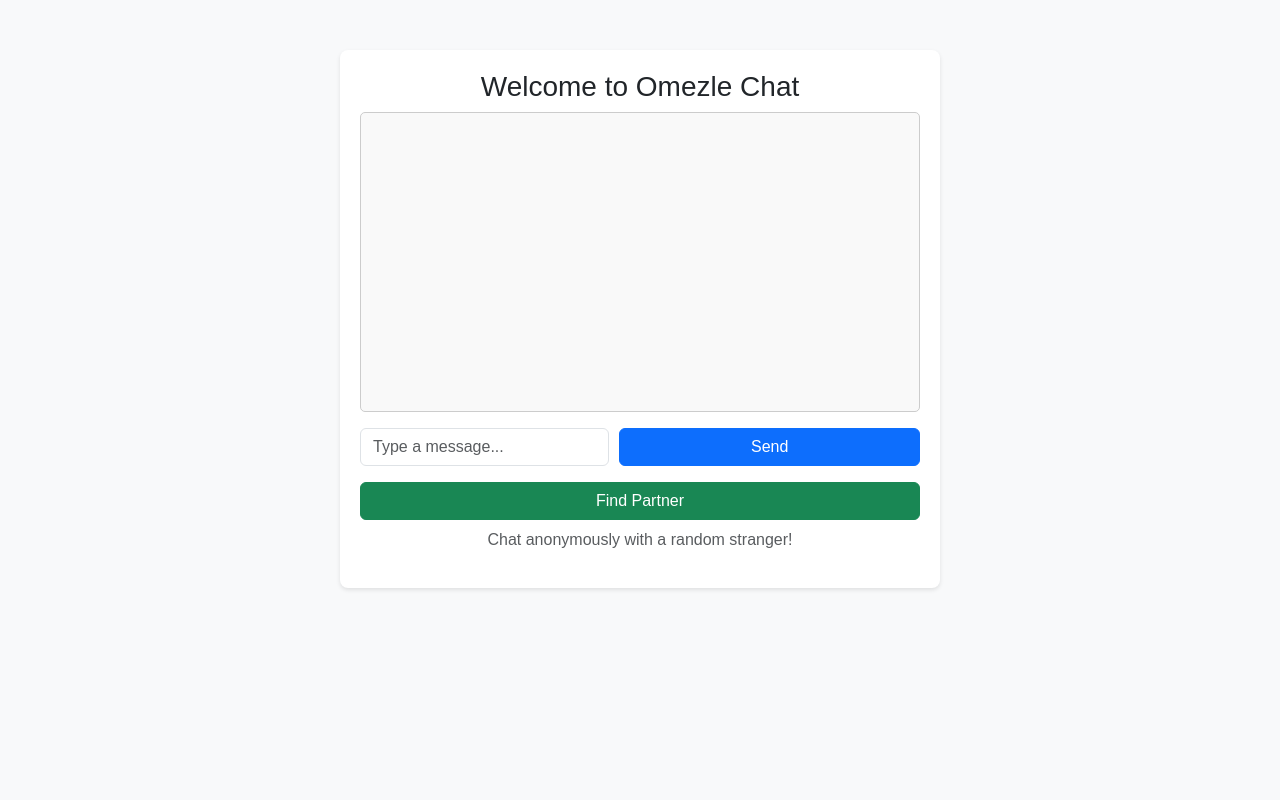
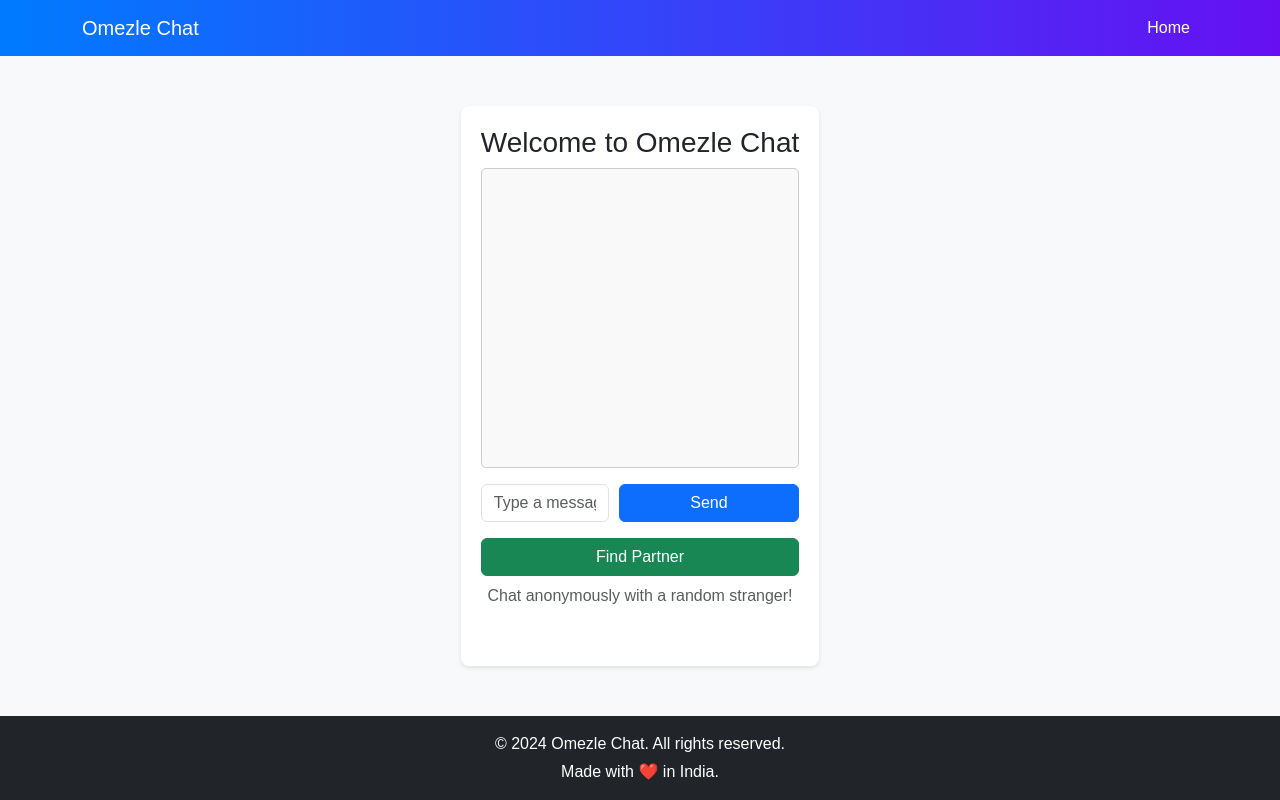
Before and after one commit to SkvProgrammer/random-chat-web-app-omezle, a Flask app: page / in a window 1280 px wide. Run offline with Flask 3, Linux system fonts and the light colour scheme; some libraries are stand-ins or nearby versions.

Commit message:
Add files via upload

```diff
--- a/templates/index.html
+++ b/templates/index.html
@@ -7,6 +7,18 @@
     <!-- Bootstrap CSS -->
     <link href="https://cdn.jsdelivr.net/npm/bootstrap@5.3.0/dist/css/bootstrap.min.css" rel="stylesheet">
     <style>
+            html, body {
+        height: 100%; /* Full height for the viewport */
+        margin: 0; /* Remove default margin */
+        display: flex;
+        flex-direction: column;
+    }
+
+    /* Ensure the main content expands to fill the available space */
+   .chat-container {
+        flex: 1;
+    }
+
         body {
             background-color: #f8f9fa;
             font-family: Arial, sans-serif;
@@ -38,9 +50,49 @@
             display: flex;
             gap: 10px;
         }
+
+        footer {
+    background-color: #212529;
+    color: #ffffff;
+}
+footer a {
+    color: #ffc107;
+    text-decoration: none;
+}
+footer a:hover {
+    text-decoration: underline;
+}
+header {
+    background: linear-gradient(90deg, #007bff, #6610f2); /* Blue to Purple */
+
+}
+
+
+
     </style>
 </head>
 <body>
+    <header>
+        <nav class="navbar navbar-expand-lg text-primary">
+            <div class="container">
+                <a class="navbar-brand" href="#" style="color:white!important;">Omezle Chat</a>
+                <button class="navbar-toggler" type="button" data-bs-toggle="collapse" data-bs-target="#navbarNav" aria-controls="navbarNav" aria-expanded="false" aria-label="Toggle navigation" style="border:none!important;box-shadow:none!important;">
+                    <span class="navbar-toggler-icon" style="color:white!important;"></span>
+                </button>
+                <div class="collapse navbar-collapse" id="navbarNav">
+                    <ul class="navbar-nav ms-auto">
+                        <li class="nav-item">
+                            <a class="nav-link" href="#" style="color:white!important;">Home</a>
+                        </li>
+
+
+                    </ul>
+                </div>
+            </div>
+        </nav>
+    </header>
+
+
     <div class="chat-container">
         <h3 class="text-center">Welcome to Omezle Chat</h3>
         <div id="chat" class="mb-3"></div>
@@ -52,11 +104,25 @@
         <p class="text-center text-muted">Chat anonymously with a random stranger!</p>
     </div>
 
+    <footer class="text-center py-3">
+        <p class="mb-1">
+            &copy; <span id="currentYear"></span> Omezle Chat. All rights reserved.
+        </p>
+        <p class="mb-0">
+            Made with <span style="color: red;">❤️</span> in India.
+        </p>
+    </footer>
+
+
+
     <!-- Bootstrap JS and Dependencies -->
     <script src="https://cdn.jsdelivr.net/npm/bootstrap@5.3.0/dist/js/bootstrap.bundle.min.js"></script>
     <!-- Socket.IO -->
     <script src="https://cdn.socket.io/4.0.0/socket.io.min.js"></script>
     <script>
+        // Set the current year in the footer
+        document.getElementById('currentYear').textContent = new Date().getFullYear();
+
         const socket = io();
 
         const chat = document.getElementById('chat');
```
